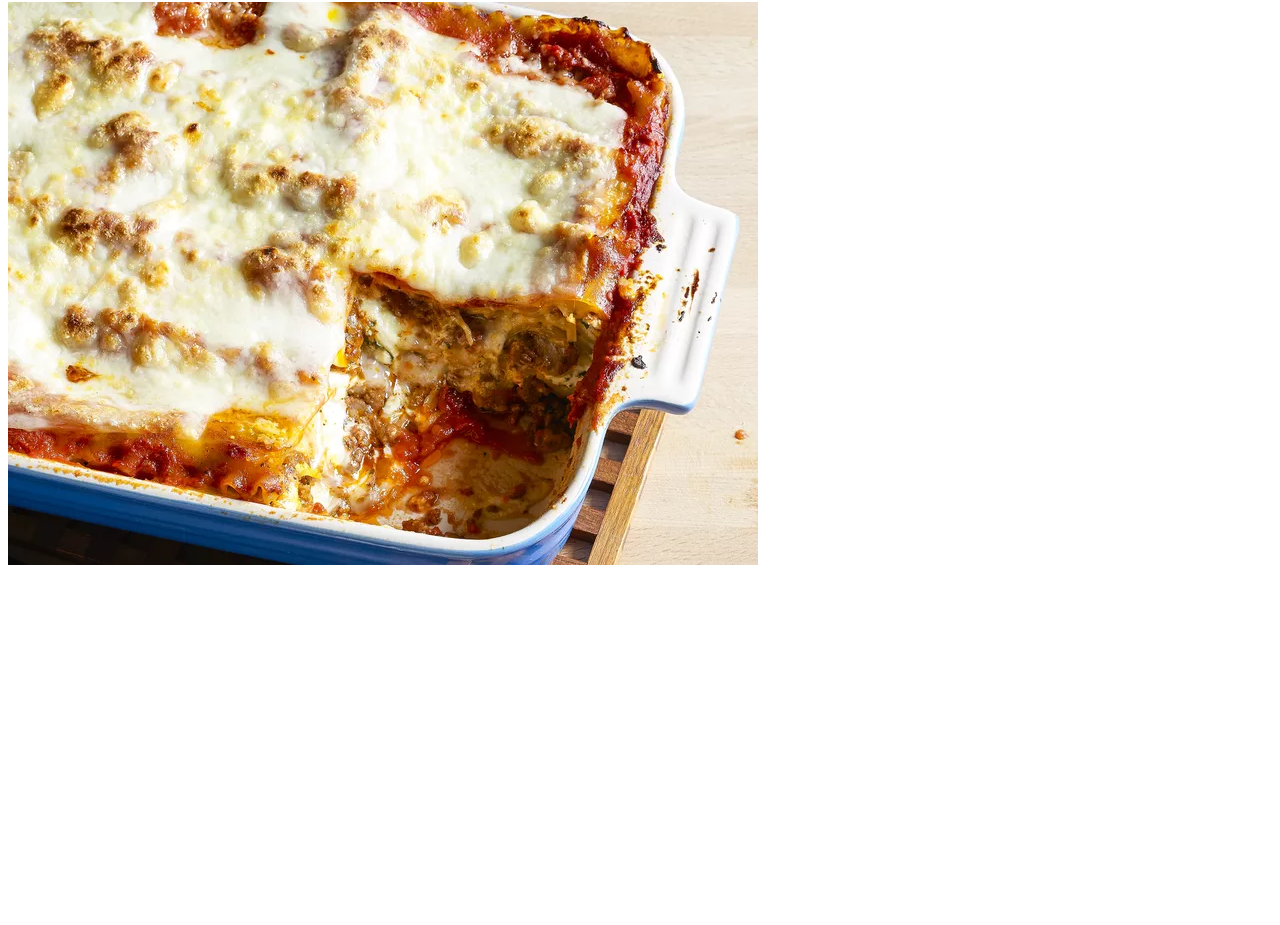
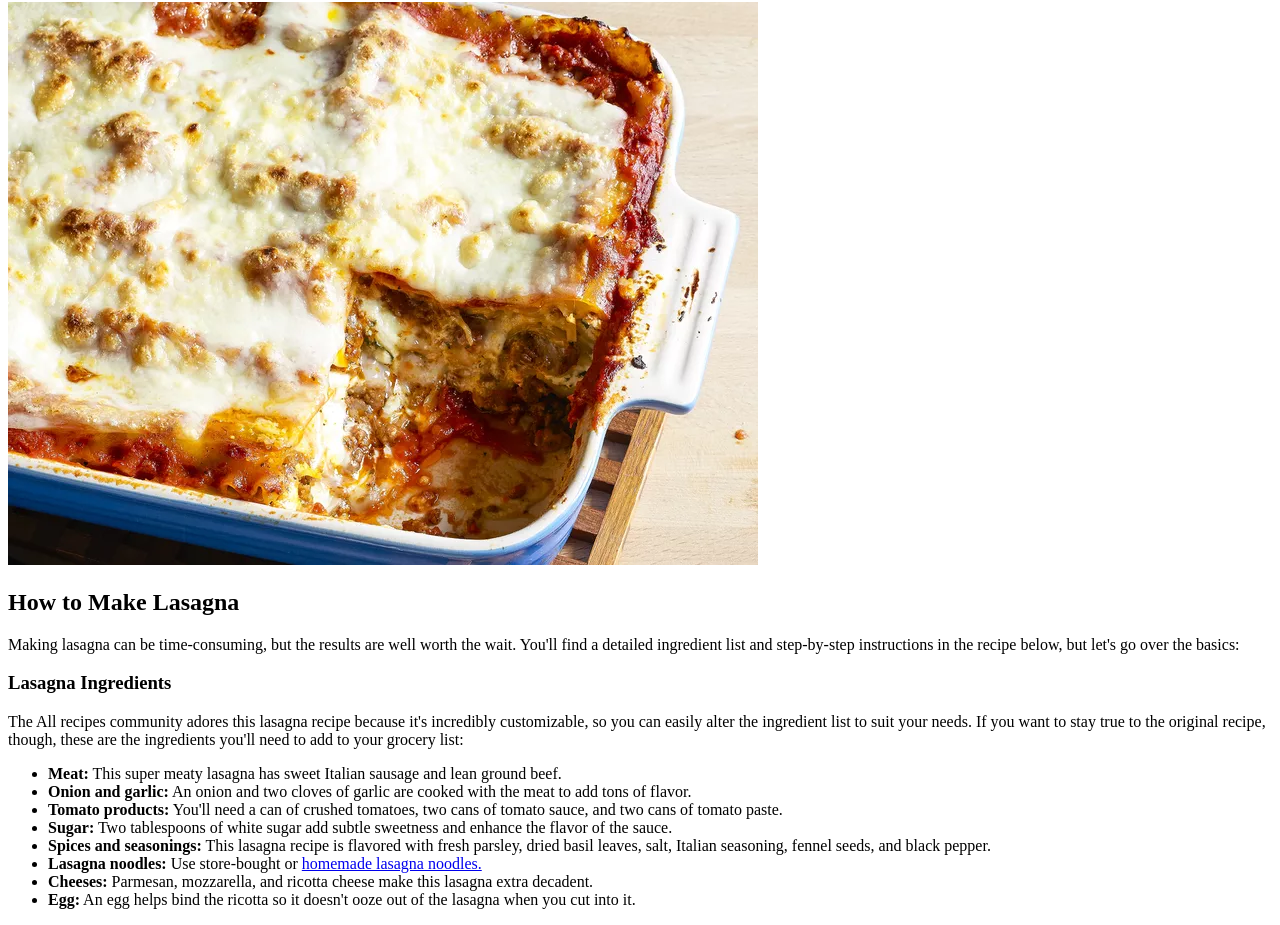
Before and after one commit to aeydeee/odin-recipes, a plain HTML site: page recipes/lasagna.html in a window 1280 px wide. Shown: the part 78-1003 px from the top of the page. Before the commit the page ends 800 px from the top, so only its background shows below. Drawn offline with Linux system fonts and the light colour scheme.

Commit message:
add the ingredients

```diff
--- a/recipes/lasagna.html
+++ b/recipes/lasagna.html
@@ -9,5 +9,56 @@
   <body>
     <h1>Lasagna Recipe</h1>
     <a href=""><img src="../images/lasagna.webp" alt="lasagna" /></a>
+    <h2>How to Make Lasagna</h2>
+    <p>
+      Making lasagna can be time-consuming, but the results are well worth the
+      wait. You'll find a detailed ingredient list and step-by-step instructions
+      in the recipe below, but let's go over the basics:
+    </p>
+    <h3>Lasagna Ingredients</h3>
+    <p>
+      The All recipes community adores this lasagna recipe because it's
+      incredibly customizable, so you can easily alter the ingredient list to
+      suit your needs. If you want to stay true to the original recipe, though,
+      these are the ingredients you'll need to add to your grocery list:
+    </p>
+    <ul>
+      <li>
+        <b>Meat:</b> This super meaty lasagna has sweet Italian sausage and lean
+        ground beef.
+      </li>
+      <li>
+        <b>Onion and garlic:</b> An onion and two cloves of garlic are cooked
+        with the meat to add tons of flavor.
+      </li>
+      <li>
+        <b>Tomato products:</b> You'll need a can of crushed tomatoes, two cans
+        of tomato sauce, and two cans of tomato paste.
+      </li>
+      <li>
+        <b>Sugar:</b> Two tablespoons of white sugar add subtle sweetness and
+        enhance the flavor of the sauce.
+      </li>
+      <li>
+        <b>Spices and seasonings:</b> This lasagna recipe is flavored with fresh
+        parsley, dried basil leaves, salt, Italian seasoning, fennel seeds, and
+        black pepper.
+      </li>
+      <li>
+        <b>Lasagna noodles:</b> Use store-bought or
+        <a
+          href="https://www.allrecipes.com/recipe/266023/homemade-lasagna-sheets/"
+          >homemade lasagna noodles.</a
+        >
+      </li>
+      <li>
+        <b>Cheeses:</b> Parmesan, mozzarella, and ricotta cheese make this
+        lasagna extra decadent.
+      </li>
+      <li>
+        <b>Egg:</b> An egg helps bind the ricotta so it doesn't ooze out of the
+        lasagna when you cut into it.
+      </li>
+    </ul>
   </body>
 </html>
```
